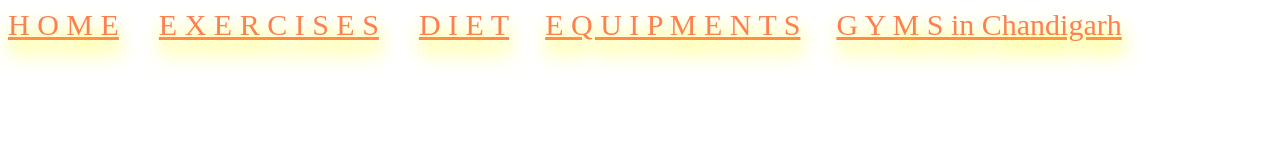
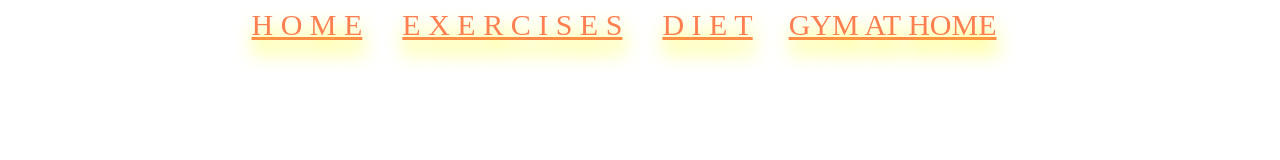
Before and after one commit to Ammyasl2003/fitness, a plain HTML site: page all.html in a window 1280 px wide. Drawn offline with Linux system fonts and the light colour scheme.

Commit message:
Update all.html

```diff
--- a/all.html
+++ b/all.html
@@ -10,10 +10,11 @@ text-shadow:2px 11px 20px yellow;
 </style>
 </head>
 <body>
-<a href=home.html target=f1>H O M E</a>&nbsp;&nbsp;&nbsp;&nbsp;&nbsp;&nbsp;&nbsp;&nbsp;&nbsp;
+<center>
+  <a href=home.html target=f1>H O M E</a>&nbsp;&nbsp;&nbsp;&nbsp;&nbsp;&nbsp;&nbsp;&nbsp;&nbsp;
 <a href="exercise.html" target=f1>E X E R C I S E S</a>&nbsp;&nbsp;&nbsp;&nbsp;&nbsp;&nbsp;&nbsp;&nbsp;&nbsp;
 <a href=>D I E T</a>&nbsp;&nbsp;&nbsp;&nbsp;&nbsp;&nbsp;&nbsp;&nbsp;
-<a href=>E Q U I P M E N T S</a>&nbsp;&nbsp;&nbsp;&nbsp;&nbsp;&nbsp;&nbsp;&nbsp;
-<a href="">G Y M S in Chandigarh</a>
+<a href=>GYM AT HOME</a>&nbsp;&nbsp;&nbsp;&nbsp;&nbsp;&nbsp;&nbsp;&nbsp;
+
 </body>
 <html>
```
